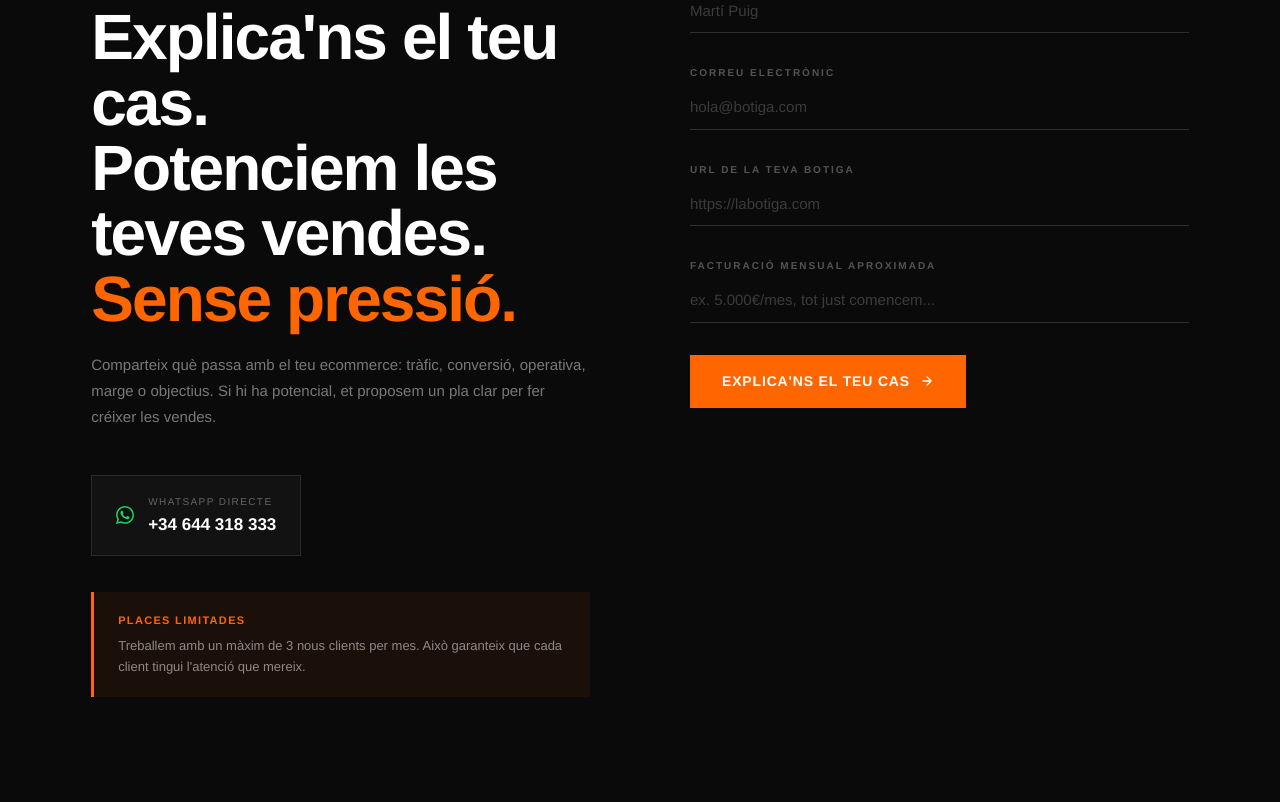
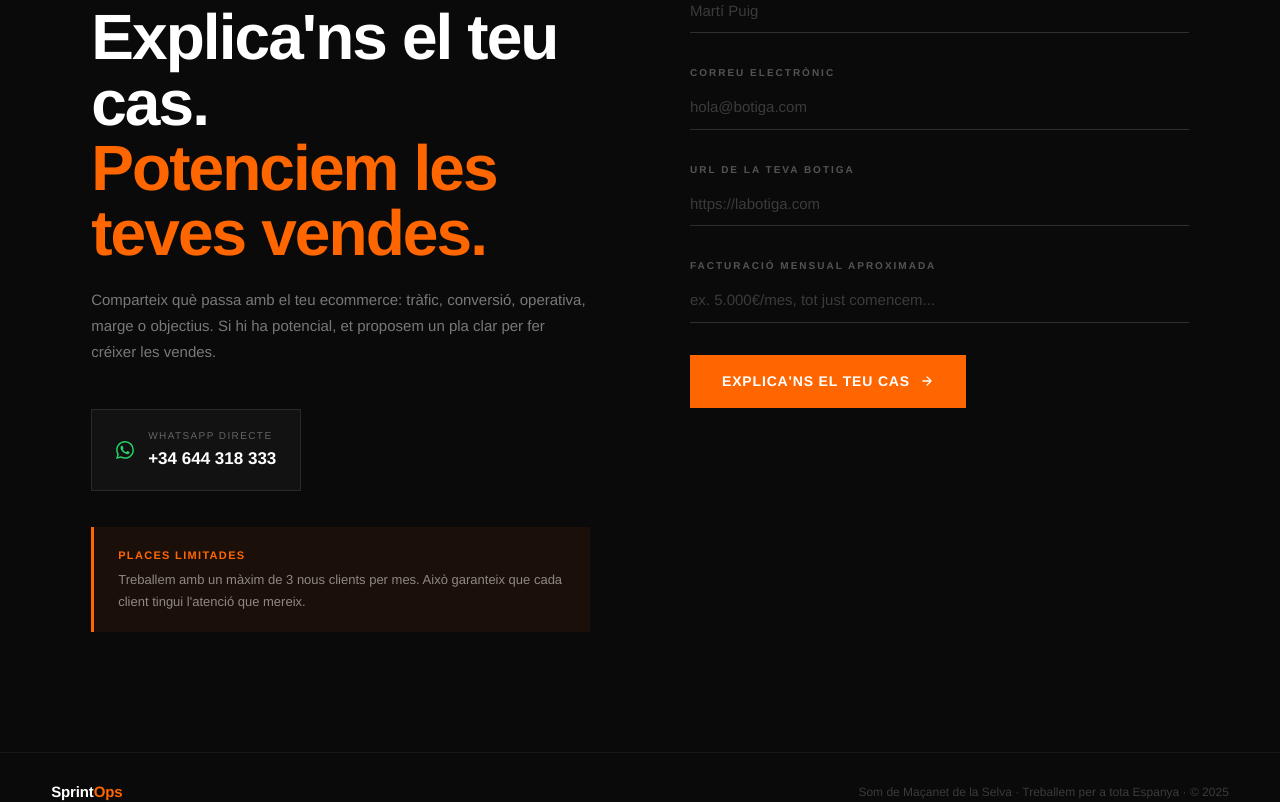
Before and after one commit to freesbe-ops/sprintops-web, a React (Vite) app: page / in a window 1280 px wide. Shown: the part 6680-7482 px from the top of the page. Built offline with nearby package versions, Linux system fonts and the light colour scheme; the HTML template or start-up script is replaced by a standard one.

Commit message:
Adjust contact heading copy

```diff
--- a/src/App.tsx
+++ b/src/App.tsx
@@ -562,7 +562,7 @@ export default function App() {
             <div>
               <span className="section-num">06 — Comença</span>
               <h2 className="section-headline" style={{ marginBottom: 20 }}>
-                Explica&apos;ns el teu cas.<br />Potenciem les teves vendes.<br /><span style={{ color: '#FF6600' }}>Sense pressió.</span>
+                Explica&apos;ns el teu cas.<br /><span style={{ color: '#FF6600' }}>Potenciem les teves vendes.</span>
               </h2>
               <p style={{ fontSize: 15, color: 'rgba(255,255,255,0.45)', lineHeight: 1.75, marginBottom: 44 }}>
                 Comparteix què passa amb el teu ecommerce: tràfic, conversió, operativa, marge o objectius. Si hi ha potencial, et proposem un pla clar per fer créixer les vendes.
```
